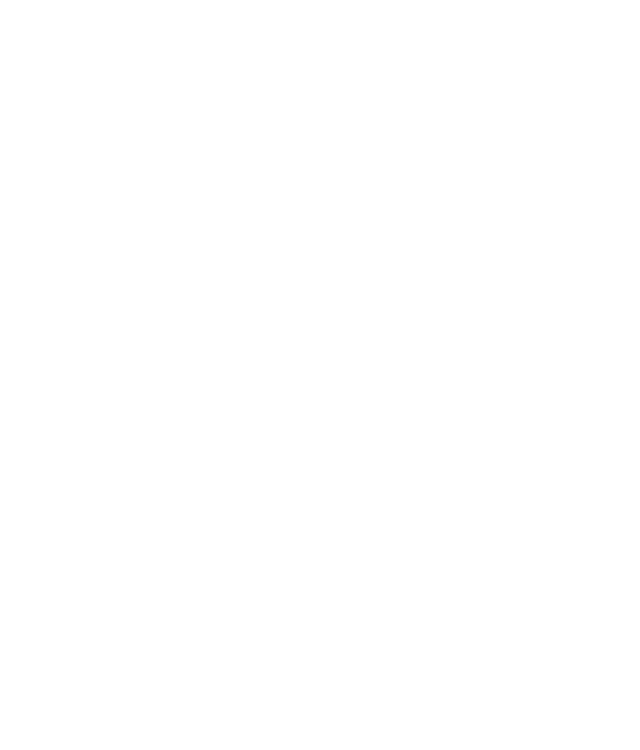
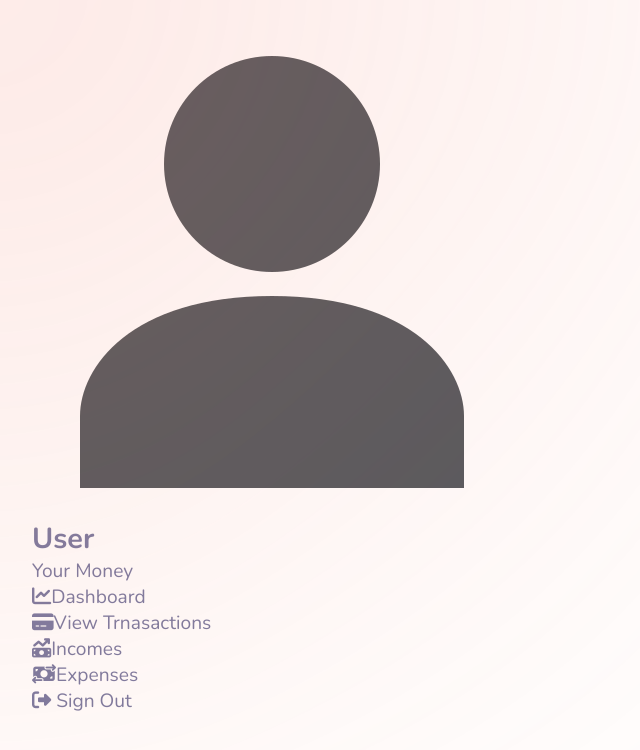
Before and after one commit to Megamind0407/expense-tracker, a React (Create React App) app in the folder frontend/: page / in a window 1280 px wide. Shown: the top 750 px of the page, without its empty margins (0-640 px from the left). Built offline with nearby package versions, Linux system fonts and the light colour scheme.

Commit message:
Added dashboard,navigation,menu,icons,layouts

```diff
--- a/frontend/public/index.html
+++ b/frontend/public/index.html
@@ -14,6 +14,7 @@
     <link rel="preconnect" href="https://fonts.googleapis.com">
     <link rel="preconnect" href="https://fonts.gstatic.com" crossorigin>
     <link href="https://fonts.googleapis.com/css2?family=Nunito:ital,wght@0,200..1000;1,200..1000&display=swap" rel="stylesheet">
+    <link rel="stylesheet" href="https://cdnjs.cloudflare.com/ajax/libs/font-awesome/6.5.2/css/all.min.css" integrity="sha512-SnH5WK+bZxgPHs44uWIX+LLJAJ9/2PkPKZ5QiAj6Ta86w+fsb2TkcmfRyVX3pBnMFcV7oQPJkl9QevSCWr3W6A==" crossorigin="anonymous" referrerpolicy="no-referrer" />
     <title>React App</title>
   </head>
   <body>
--- a/frontend/src/App.js
+++ b/frontend/src/App.js
@@ -1,14 +1,22 @@
 import styled from "styled-components";
+import { MainLayout } from "./styles/Layouts";
+import Orb from './components/Orb/Orb'
+import Navigation from "./components/Navigation/Navigation";
+
 
 function App() {
   return (
     <AppStyled className="App">
-
+        <Orb/>
+      <MainLayout>
+        <Navigation />
+      </MainLayout>
     </AppStyled>
   );
 }
 const AppStyled = styled.div`
   height: 100vh;
-  background-image: ;
+  position:relative;
 `;
+
 export default App;
--- /dev/null
+++ b/frontend/src/components/Navigation/Navigation.js
@@ -0,0 +1,45 @@
+import React from 'react'
+import styled from 'styled-components'
+import avatar from '../../assets/avatar.png'
+import {menuItems} from '../../utils/menuItems'
+import { signout } from '../../utils/Icons'
+
+
+
+function Navigation() {
+    return (
+        <NavStyled>
+            <div className='user-con'>
+                <img src={avatar} alt=''/>
+                <div className='text'>
+                    <h2>User</h2>
+                    <p>Your Money</p>
+                </div>
+            </div>
+            <ul className='menu-items'>
+                {menuItems.map((item) => {
+                    return <li
+                    key={item.id}
+                    >
+                        {item.icon}
+                        <span>{item.title}</span>
+                    </li>
+                })}
+            </ul>
+            <div className='bottom-nav'>
+                <li>
+                    {signout} Sign Out
+                </li>
+            </div>
+        </NavStyled>
+    )
+}
+
+const NavStyled = styled.nav`
+
+
+`
+
+
+
+export default Navigation
--- /dev/null
+++ b/frontend/src/components/Orb/Orb.js
@@ -0,0 +1,41 @@
+import React from 'react'
+import styled, { keyframes } from 'styled-components'
+import { useWindowSize } from '../../utils/useWindowSize';
+
+const Orb = () => {
+
+    const { width, height } = useWindowSize()
+    console.log(width, height)
+
+    const moveOrb = keyframes`
+    0%{
+        transform: translate(0,0);
+    }
+
+    50%{
+        transform: translate(${width/1.2}px, ${height/2}px);
+    }
+
+    100%{
+        transform: translate(0,0);
+    }
+
+`
+    const OrbStyled = styled.div`
+        width:70vh;
+        height:70vh;
+        position: absolute;
+        border-radius: 50%;
+        margin-left: -37vh;
+        margin-top: -37vh;
+        background: linear-gradient(180deg, #F56692 0%, #F2994A 100%);
+        filter: blur(400px);
+        animation: ${moveOrb} 15s alternate linear infinite;
+    `;
+
+    return (
+        <OrbStyled></OrbStyled>
+    );
+};
+
+export default Orb
--- /dev/null
+++ b/frontend/src/styles/Layouts.js
@@ -0,0 +1,15 @@
+import styled from "styled-components";
+
+export const MainLayout= styled.div`
+    padding: 2rem;
+    height: 100% ;
+    display: flex;
+    gap: 2rem;
+`;
+
+
+
+export const InnerLayout = styled.div`
+    padding: 2rem 1.5rem;
+    width: 100%;
+`;
--- /dev/null
+++ b/frontend/src/utils/Icons.js
@@ -0,0 +1,29 @@
+export const dashboard = <i className="fa-solid fa-chart-line"></i>
+export const transactions = <i className="fa-solid fa-credit-card"></i>
+export const categories = <i className="fa-solid fa-tags"></i>
+export const accounts = <i className="fa-solid fa-wallet"></i>
+export const settings = <i className="fa-solid fa-cog"></i>
+export const logout = <i className="fa-solid fa-sign-out"></i>
+export const trend = <i className="fa-solid fa-money-bill-trend-up"></i>
+export const expenses = <i className="fa-solid fa-money-bill-transfer"></i>
+export const money = <i className="fa-solid fa-money-bill"></i>
+export const freelance = <i className ="fa-solid fa-earth-americas"></i>
+export const stocks = <i className="fa-solid fa-arrow-trend-up"></i>
+export const bitcoin = <i className="fa-brands fa-bitcoin"></i>
+export const piggy = <i className="fa-solid fa-piggy-bank"></i>
+export const yt = <i className="fa-brands fa-youtube"></i>
+export const card = <i className="fa-brands fa-cc-visa"></i>
+export const users = <i className="fa-solid fa-users-between-lines"></i>
+export const dollar = <i className="fa-solid fa-dollar-sign"></i>
+export const calender = <i className="fa-solid fa-calendar"></i>
+export const comment = <i className="fa-solid fa-comment"></i>
+export const plus = <i className="fa-solid fa-plus"></i>
+export const trash = <i className="fa-solid fa-trash"></i>
+export const signout = <i className="fa-solid fa-right-from-bracket"></i>
+export const takeaway = <i className="fa-solid fa-utensils"></i>
+export const clothing = <i className="fa-solid fa-shirt"></i>
+export const book = <i className="fa-solid fa-book-open"></i>
+export const food = <i className="fa-solid fa-bowl-food"></i>
+export const medical = <i className="fa-solid fa-briefcase-medical"></i>
+export const tv = <i className="fa-solid fa-tv"></i>
+export const circle = <i className="fa-solid fa-circle-dot"></i>
--- /dev/null
+++ b/frontend/src/utils/menuItems.js
@@ -0,0 +1,28 @@
+import { dashboard, expenses, transactions, trend } from "./Icons"
+
+export const menuItems = [
+    {
+        id: 1,
+        title: 'Dashboard',
+        icon: dashboard,
+        link: '/dashboard',
+    },
+    {
+        id: 2,
+        title: 'View Trnasactions',
+        icon: transactions,
+        link: '/dashboard',
+    },
+    {
+        id: 3,
+        title: 'Incomes',
+        icon: trend,
+        link: '/dashboard'
+    },
+    {
+        id: 4,
+        title: 'Expenses',
+        icon: expenses,
+        link: '/dashboard'
+    },
+]
--- /dev/null
+++ b/frontend/src/utils/useWindowSize.js
@@ -0,0 +1,22 @@
+import { useEffect, useState } from "react"
+
+
+export const useWindowSize = () => {
+    const [size, setSize] = useState([0, 0])
+
+    useEffect(() => {
+        const updateSize = () => {
+            setSize([ window.innerWidth, window.innerHeight]);
+        }
+        window.addEventListener('resize', updateSize)
+
+        return () => window.removeEventListener('resize',updateSize)
+    }, [])
+
+
+
+    return {
+        width: size[0],
+        height: size[1]
+    }
+}
```
Also changed, not shown: frontend/src/assets/avatar.png (added).
